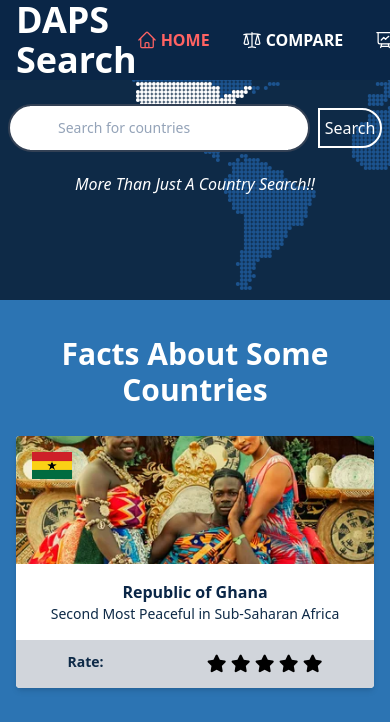
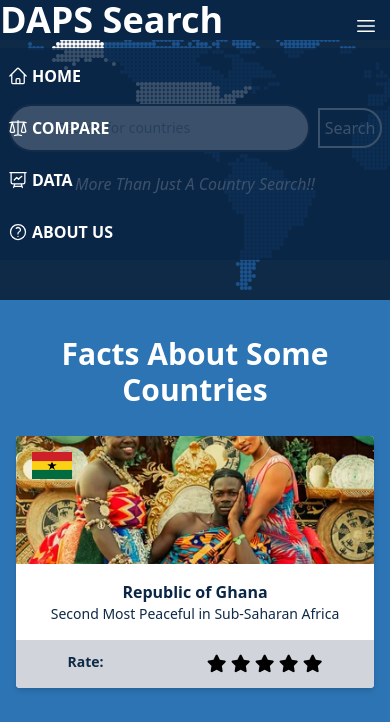
Before and after one commit to Deborah606-byte/webdesign, a website: page public/home.html in a window 390 px wide. Both pictures are taken after a click on the element 370 px from the left and 20 px from the top of the page. Shown: the top 722 px of the page. Drawn offline with nearby package versions, Linux system fonts and the light colour scheme.

Commit message:
worked on responsiveness

```diff
--- a/public/home.html
+++ b/public/home.html
@@ -23,14 +23,20 @@
 <body>
     <header class="bg-cover p-2 home_heading">
         <nav class="text-white fixed top-0 left-0 w-full bg-element z-50">
-            <div class="flex justify-between mx-2">
-                    <h1 class="ml-2 text-4xl font-extrabold name">
+            <div class="flex justify-between items-center">
+                <h1 class="ml-4 text-4xl font-extrabold name">
                  <a href="/public/index.html">DAPS Search</a>
                 </h1>
 
-                    <ul class="md:flex items-center space-x-8 uppercase font-bold hidden main_menu" id="menu">
+                <div class="pt-3 pr-3 cursor-pointer md:hidden" id="burger">
+                    <svg class="w-6" xmlns="http://www.w3.org/2000/svg" fill="none" viewBox="0 0 24 24" stroke-width="1.5" stroke="currentColor" class="w-6 h-6">
+                        <path stroke-linecap="round" stroke-linejoin="round" d="M3.75 6.75h16.5M3.75 12h16.5m-16.5 5.25h16.5" />
+                    </svg>
+                </div>
+
+                <ul class="hidden uppercase font-bold  flex-col items-start space-y-7 absolute top-12 bg-element/80 w-full px-2 py-4 md:flex md:w-auto md:flex-row md:items-center md:space-x-8 md:space-y-0 md:relative md:top-0 md:bg-transparent md:py-0" id="menu">
                     <li>
-                            <a href="#" class="text-primary flex justify-end">
+                        <a href="./home.html" class="hover:text-primary flex justify-end">
                             <svg class="w-5" xmlns="http://www.w3.org/2000/svg" fill="none" viewBox="0 0 24 24" stroke-width="1.5" stroke="currentColor" class="w-6 h-6">
                                 <path stroke-linecap="round" stroke-linejoin="round" d="M2.25 12l8.954-8.955c.44-.439 1.152-.439 1.591 0L21.75 12M4.5 9.75v10.125c0 .621.504 1.125 1.125 1.125H9.75v-4.875c0-.621.504-1.125 1.125-1.125h2.25c.621 0 1.125.504 1.125 1.125V21h4.125c.621 0 1.125-.504 1.125-1.125V9.75M8.25 21h8.25" />
                               </svg>
@@ -62,12 +68,6 @@
                         </a>
                     </li>
                 </ul>
-
-                    <div class="pt-3 cursor-pointer md:hidden" id="burger">
-                        <svg class="w-6" xmlns="http://www.w3.org/2000/svg" fill="none" viewBox="0 0 24 24" stroke-width="1.5" stroke="currentColor" class="w-6 h-6">
-                            <path stroke-linecap="round" stroke-linejoin="round" d="M3.75 6.75h16.5M3.75 12h16.5m-16.5 5.25h16.5" />
-                        </svg>
-                    </div>
 
                 <!-- <div class="closeMenu hidden"><i class="fa fa-times"></i></div> -->
                 </div>
```
Lines whose indentation alone changed are shown as unchanged.
